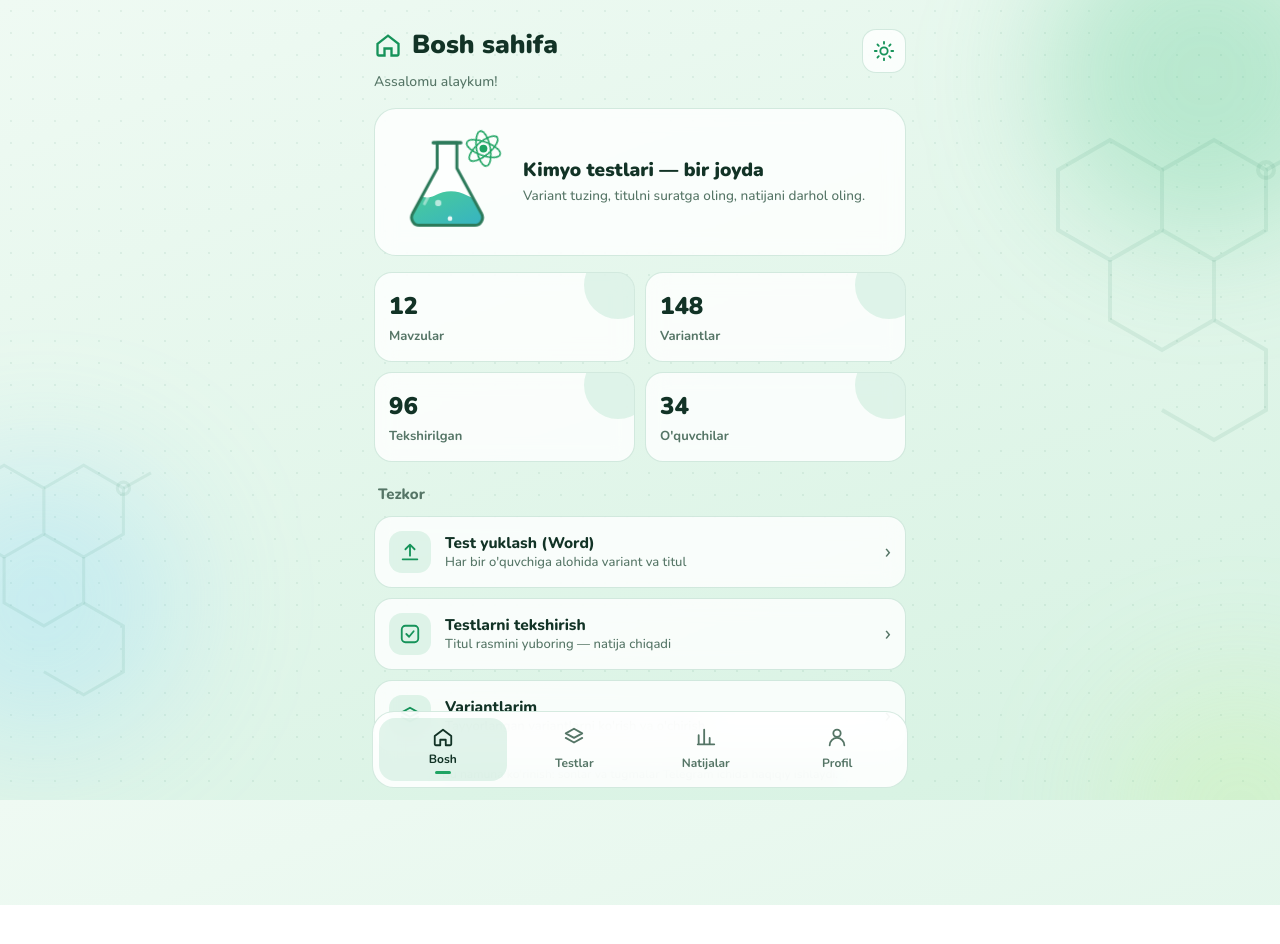
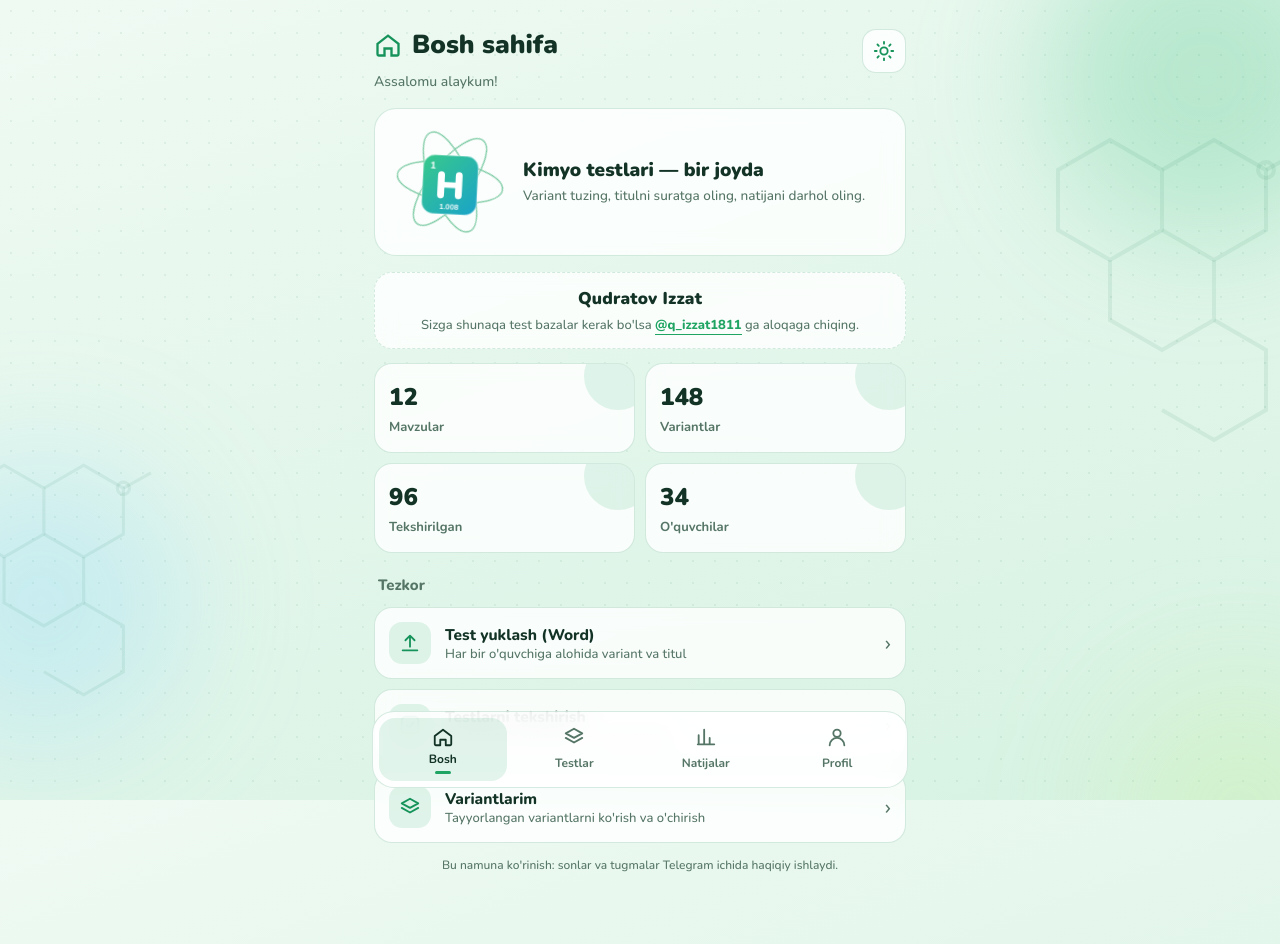
Before and after one commit to qudratovizzat1811-alt/testapp, a plain HTML site: page index.html in a window 1280 px wide. Before the commit the page ends 905 px from the top, so only its background shows below. Drawn offline with nearby package versions, Linux system fonts and the light colour scheme.

Commit message:
Add files via upload

```diff
--- a/index.html
+++ b/index.html
@@ -34,7 +34,9 @@ body{background:linear-gradient(160deg,var(--bg) 0%,var(--bg2) 100%) fixed;color
 .bub{animation:rise 3.2s ease-in infinite;opacity:0}
 .bub:nth-of-type(2){animation-delay:1.1s}.bub:nth-of-type(3){animation-delay:2.1s}
 @keyframes rise{0%{transform:translateY(0);opacity:0}15%{opacity:.9}100%{transform:translateY(-38px);opacity:0}}
-.orb{transform-origin:94px 26px;animation:spin 9s linear infinite}
+.tile{transform-origin:60px 60px;animation:bob 3.4s ease-in-out infinite}
+@keyframes bob{0%,100%{transform:translateY(-3px) rotate(-3deg)}50%{transform:translateY(3px) rotate(3deg)}}
+.orb2{transform-origin:60px 60px;animation:spin 14s linear infinite}
 @keyframes spin{to{transform:rotate(360deg)}}
 .bgfx i{position:absolute;border-radius:50%;filter:blur(60px);animation:drift 18s ease-in-out infinite alternate}
 .bgfx i:nth-child(1){width:320px;height:320px;background:var(--glow1);top:-90px;right:-80px}
@@ -72,11 +74,15 @@ nav button.on{background:var(--navon);color:var(--ink)}
 nav button.on::after{content:"";width:16px;height:3px;border-radius:3px;background:var(--acc);margin-top:1px}
 .page{display:none}.page.on{display:block;animation:in .2s ease}
 @keyframes in{from{opacity:0;transform:translateY(6px)}to{opacity:1;transform:none}}
-@media(prefers-reduced-motion:reduce){.bub,.orb{animation:none}.bub{opacity:.7}.bgfx i{animation:none}.page.on{animation:none}.item{transition:none}}
+@media(prefers-reduced-motion:reduce){.tile,.orb2{animation:none}.bgfx i{animation:none}.page.on{animation:none}.item{transition:none}}
 .toast{position:fixed;left:50%;bottom:92px;transform:translate(-50%,20px);opacity:0;background:var(--card);backdrop-filter:blur(12px);border:1.5px solid var(--acc);color:var(--ink);padding:10px 16px;border-radius:14px;font-size:14px;transition:.2s;pointer-events:none;width:max-content;max-width:calc(100% - 32px);text-align:center}
 .toast.on{opacity:1;transform:translate(-50%,0)}
 .demo{font-size:12px;color:var(--mute);text-align:center;margin-top:14px}
 .hide{display:none!important}
+.promo{margin:0 0 14px;padding:14px 16px;border:1.5px dashed var(--line);border-radius:18px;background:var(--card);text-align:center;backdrop-filter:blur(10px);-webkit-backdrop-filter:blur(10px)}
+.promo b{display:block;font-size:17px;font-weight:900;letter-spacing:.2px}
+.promo span{display:block;margin-top:4px;font-size:13px;color:var(--mute)}
+.promo a{color:var(--acc);font-weight:800;text-decoration:none;border-bottom:1.5px solid currentColor}
 </style>
 </head>
 <body>
@@ -108,18 +114,24 @@ nav button.on::after{content:"";width:16px;height:3px;border-radius:3px;backgrou
     <p class="hello" id="hello">Assalomu alaykum!</p>
     <div class="hero">
       <svg class="art" viewBox="0 0 120 120" aria-hidden="true">
-        <defs><linearGradient id="lq" x1="0" y1="0" x2="1" y2="1"><stop offset="0" stop-color="var(--liq1)"/><stop offset="1" stop-color="var(--liq2)"/></linearGradient>
-        <clipPath id="fl"><path d="M47 20h20v26l25 46a8 8 0 0 1-7 12H29a8 8 0 0 1-7-12l25-46z"/></clipPath></defs>
-        <path d="M47 20h20v26l25 46a8 8 0 0 1-7 12H29a8 8 0 0 1-7-12l25-46z" fill="var(--glass)"/>
-        <g clip-path="url(#fl)"><path d="M10 74c12-6 22 6 34 0s22-6 34 0 22 6 34 0v40H10z" fill="url(#lq)" opacity=".9"/>
-          <circle class="bub" cx="48" cy="96" r="3.2" fill="#fff"/><circle class="bub" cx="60" cy="100" r="2.4" fill="#fff"/><circle class="bub" cx="70" cy="94" r="2" fill="#fff"/></g>
-        <path d="M47 20h20v26l25 46a8 8 0 0 1-7 12H29a8 8 0 0 1-7-12l25-46z" fill="none" stroke="var(--flask)" stroke-width="3" stroke-linejoin="round"/>
-        <path d="M43 20h28" stroke="var(--flask)" stroke-width="3.5" stroke-linecap="round"/>
-        <path d="M34 82l7-13" stroke="#fff" stroke-width="3" stroke-linecap="round" opacity=".45"/>
-        <g class="orb" fill="none" stroke="var(--acc)" stroke-width="1.6"><ellipse cx="94" cy="26" rx="18" ry="7"/><ellipse cx="94" cy="26" rx="18" ry="7" transform="rotate(60 94 26)"/><ellipse cx="94" cy="26" rx="18" ry="7" transform="rotate(-60 94 26)"/></g>
-        <circle cx="94" cy="26" r="4" fill="var(--acc)"/>
+        <defs><linearGradient id="lq" x1="0" y1="0" x2="1" y2="1"><stop offset="0" stop-color="var(--liq1)"/><stop offset="1" stop-color="var(--liq2)"/></linearGradient></defs>
+        <g class="orb2" fill="none" stroke="var(--acc)" stroke-width="1.4" opacity=".55">
+          <ellipse cx="60" cy="60" rx="54" ry="20"/><ellipse cx="60" cy="60" rx="54" ry="20" transform="rotate(60 60 60)"/><ellipse cx="60" cy="60" rx="54" ry="20" transform="rotate(-60 60 60)"/>
+        </g>
+        <g class="orb2"><circle r="4.5" fill="var(--acc)"><animateMotion dur="2.6s" repeatCount="indefinite" path="M6 60a54 20 0 1 0 108 0a54 20 0 1 0 -108 0"/></circle></g>
+        <g class="tile">
+          <rect x="32" y="30" width="56" height="60" rx="12" fill="url(#lq)"/>
+          <rect x="32" y="30" width="56" height="60" rx="12" fill="none" stroke="#fff" stroke-opacity=".35" stroke-width="1.5"/>
+          <text x="39" y="44" font-size="10" font-weight="800" fill="#fff" fill-opacity=".85" font-family="Nunito,sans-serif">1</text>
+          <text x="60" y="74" font-size="38" font-weight="900" fill="#fff" text-anchor="middle" font-family="Nunito,sans-serif">H</text>
+          <text x="60" y="85" font-size="7.5" font-weight="800" fill="#fff" fill-opacity=".85" text-anchor="middle" font-family="Nunito,sans-serif">1.008</text>
+        </g>
       </svg>
       <div><b>Kimyo testlari — bir joyda</b><span>Variant tuzing, titulni suratga oling, natijani darhol oling.</span></div>
+    </div>
+    <div class="promo">
+      <b>Qudratov Izzat</b>
+      <span>Sizga shunaqa test bazalar kerak bo'lsa <a href="https://t.me/q_izzat1811" id="tglink">@q_izzat1811</a> ga aloqaga chiqing.</span>
     </div>
     <div class="grid">
       <div class="stat"><b id="n-topics">0</b><span>Mavzular</span></div>
@@ -189,6 +201,11 @@ for (const box of document.querySelectorAll("[data-items]")) {
 }
 
 document.addEventListener("click", e => {
+  const lk = e.target.closest("#tglink");
+  if (lk) {
+    if (inTg && tg.openTelegramLink) { e.preventDefault(); try { tg.openTelegramLink(lk.href); } catch (_) {} }
+    return;
+  }
   const it = e.target.closest(".item");
   if (it) {
     const a = it.dataset.a;
```
